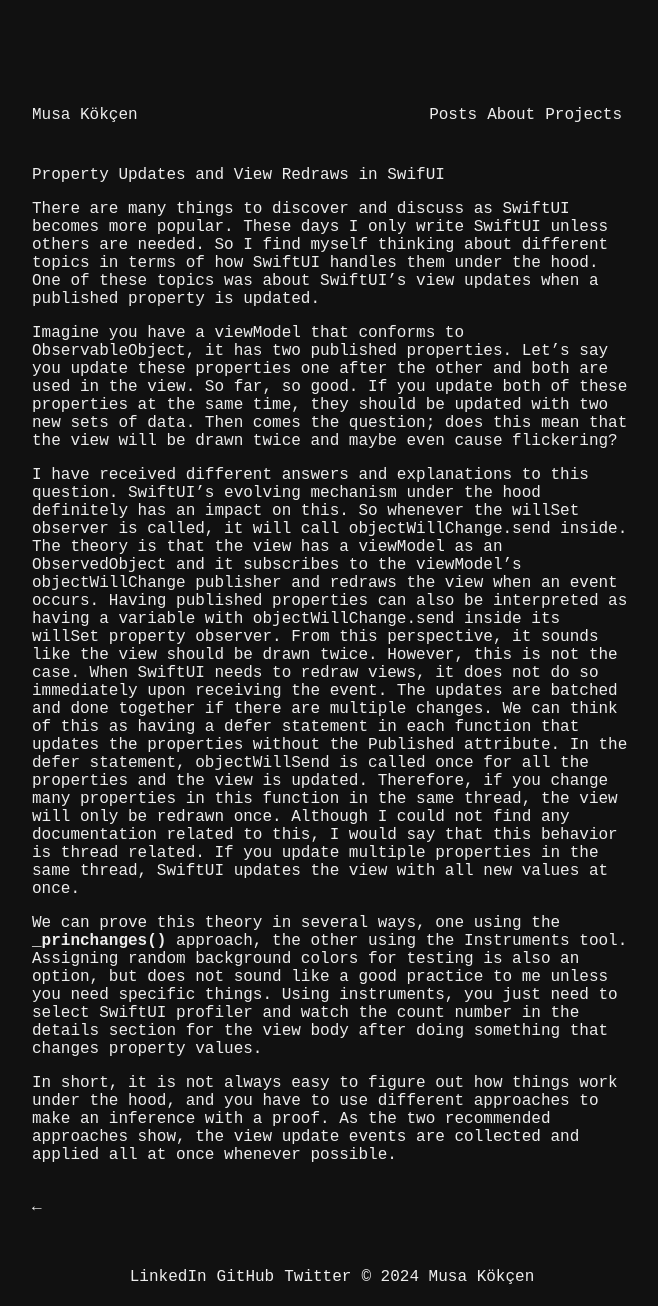
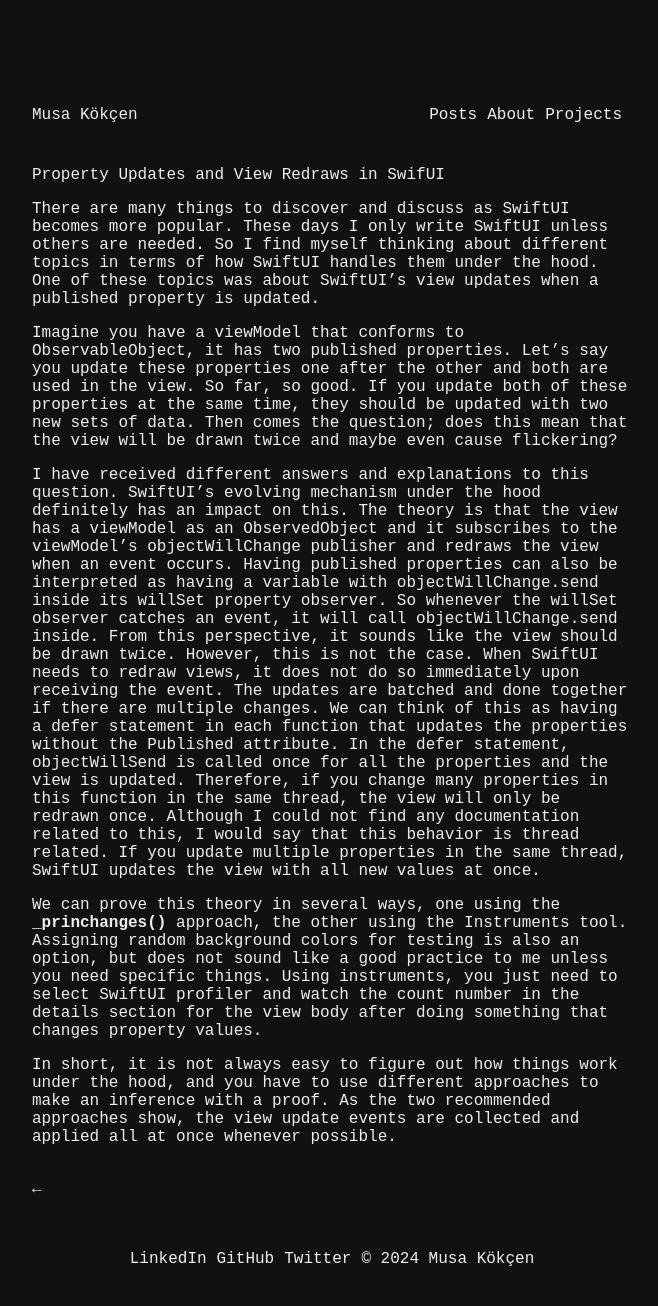
Before and after one commit to musakokcen/musakocen.github.io, a Jekyll site: the page built from _posts/2024-06-14-view-redraws-in-SwifUI.md, in a window 1280 px wide. Shown: the whole page, without its empty margins (308-966 px from the left). Built offline with Jekyll 4.4.1, drawn with Linux system fonts in a browser that asks for light colours.

Commit message:
Update 2024-06-14-view-redraws-in-SwifUI.md

```diff
--- a/_posts/2024-06-14-view-redraws-in-SwifUI.md
+++ b/_posts/2024-06-14-view-redraws-in-SwifUI.md
@@ -8,7 +8,7 @@ There are many things to discover and discuss as SwiftUI becomes more popular. T
 
 Imagine you have a viewModel that conforms to ObservableObject, it has two published properties. Let's say you update these properties one after the other and both are used in the view. So far, so good. If you update both of these properties at the same time, they should be updated with two new sets of data. Then comes the question; does this mean that the view will be drawn twice and maybe even cause flickering?
 
-I have received different answers and explanations to this question. SwiftUI's evolving mechanism under the hood definitely has an impact on this. So whenever the willSet observer is called, it will call objectWillChange.send inside. The theory is that the view has a viewModel as an ObservedObject and it subscribes to the viewModel's objectWillChange publisher and redraws the view when an event occurs. Having published properties can also be interpreted as having a variable with objectWillChange.send inside its willSet property observer. From this perspective, it sounds like the view should be drawn twice. However, this is not the case. When SwiftUI needs to redraw views, it does not do so immediately upon receiving the event. The updates are batched and done together if there are multiple changes. We can think of this as having a defer statement in each function that updates the properties without the Published attribute. In the defer statement, objectWillSend is called once for all the properties and the view is updated. Therefore, if you change many properties in this function in the same thread, the view will only be redrawn once. Although I could not find any documentation related to this, I would say that this behavior is thread related. If you update multiple properties in the same thread, SwiftUI updates the view with all new values at once.
+I have received different answers and explanations to this question. SwiftUI's evolving mechanism under the hood definitely has an impact on this. The theory is that the view has a viewModel as an ObservedObject and it subscribes to the viewModel's objectWillChange publisher and redraws the view when an event occurs. Having published properties can also be interpreted as having a variable with objectWillChange.send inside its willSet property observer. So whenever the willSet observer catches an event, it will call objectWillChange.send inside. From this perspective, it sounds like the view should be drawn twice. However, this is not the case. When SwiftUI needs to redraw views, it does not do so immediately upon receiving the event. The updates are batched and done together if there are multiple changes. We can think of this as having a defer statement in each function that updates the properties without the Published attribute. In the defer statement, objectWillSend is called once for all the properties and the view is updated. Therefore, if you change many properties in this function in the same thread, the view will only be redrawn once. Although I could not find any documentation related to this, I would say that this behavior is thread related. If you update multiple properties in the same thread, SwiftUI updates the view with all new values at once.
 
 We can prove this theory in several ways, one using the [**_princhanges()**](https://developer.apple.com/documentation/swift-playgrounds/console-print-debugging#Understand-when-and-why-your-views-change) approach, the other using the Instruments tool. Assigning random background colors for testing is also an option, but does not sound like a good practice to me unless you need specific things. Using instruments, you just need to select SwiftUI profiler and watch the count number in the details section for the view body after doing something that changes property values.
 
```
